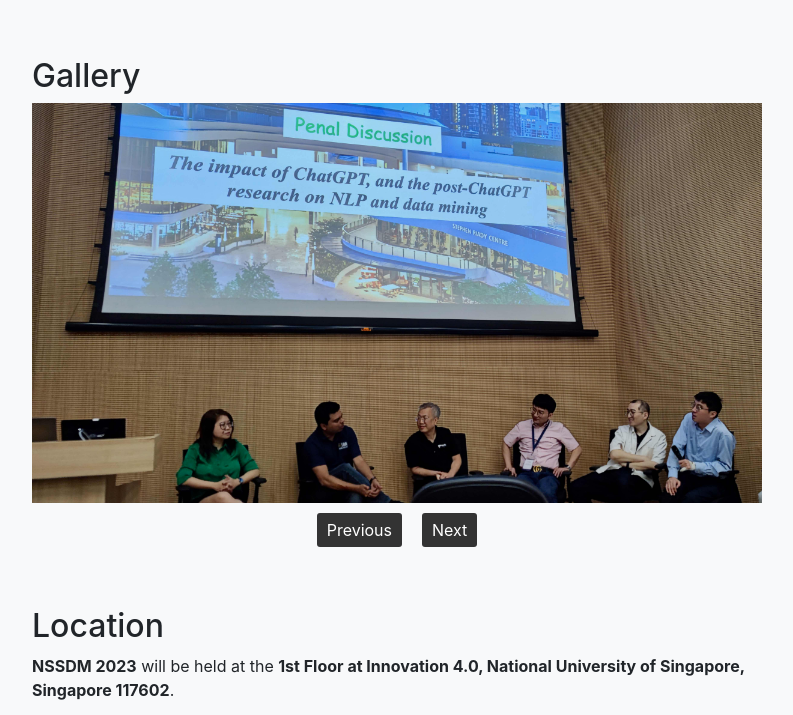
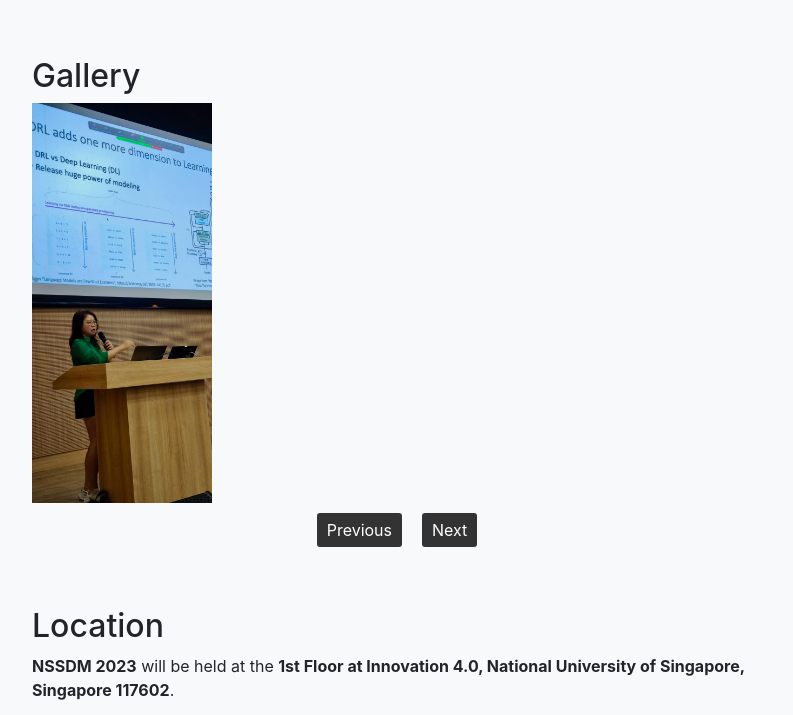
Before and after one commit to WING-NUS/NSSDM-2023, a website with bundled scripts: page index.html in a window 1280 px wide. Shown: the part 5585-6300 px from the top of the page, without its empty margins (243-1036 px from the left). Built offline with nearby package versions, Linux system fonts and the light colour scheme; grey boxes are pictures that could not be loaded; files whose address does not match are found by name.

Commit message:
try to config the gallery

```diff
--- a/index.html
+++ b/index.html
@@ -808,9 +808,10 @@
 
                     <div class="gallery">
                     <img src="images/Panel.jpeg" alt="Image 1">
-                    <img src="images/Panel.jpeg" alt="Image 2">
-                    <img src="images/Panel.jpeg" alt="Image 3">
-                    <img src="images/Panel.jpeg" alt="Image 4">
+                    <img src="images/Grace.jpeg" alt="Image 2">
+                    <img src="images/Chirag.jpeg" alt="Image 3">
+                    <img src="images/Chenliang.jpeg" alt="Image 4">
+                    <img src="images/Xiang.jpeg" alt="Image 4">
                     </div>
 
                     <div class="nav">
```
Also changed, not shown: images/Chenliang.jpeg (added), images/Chirag.jpeg (added), images/Grace.jpeg (added), images/Xiang.jpeg (added).
